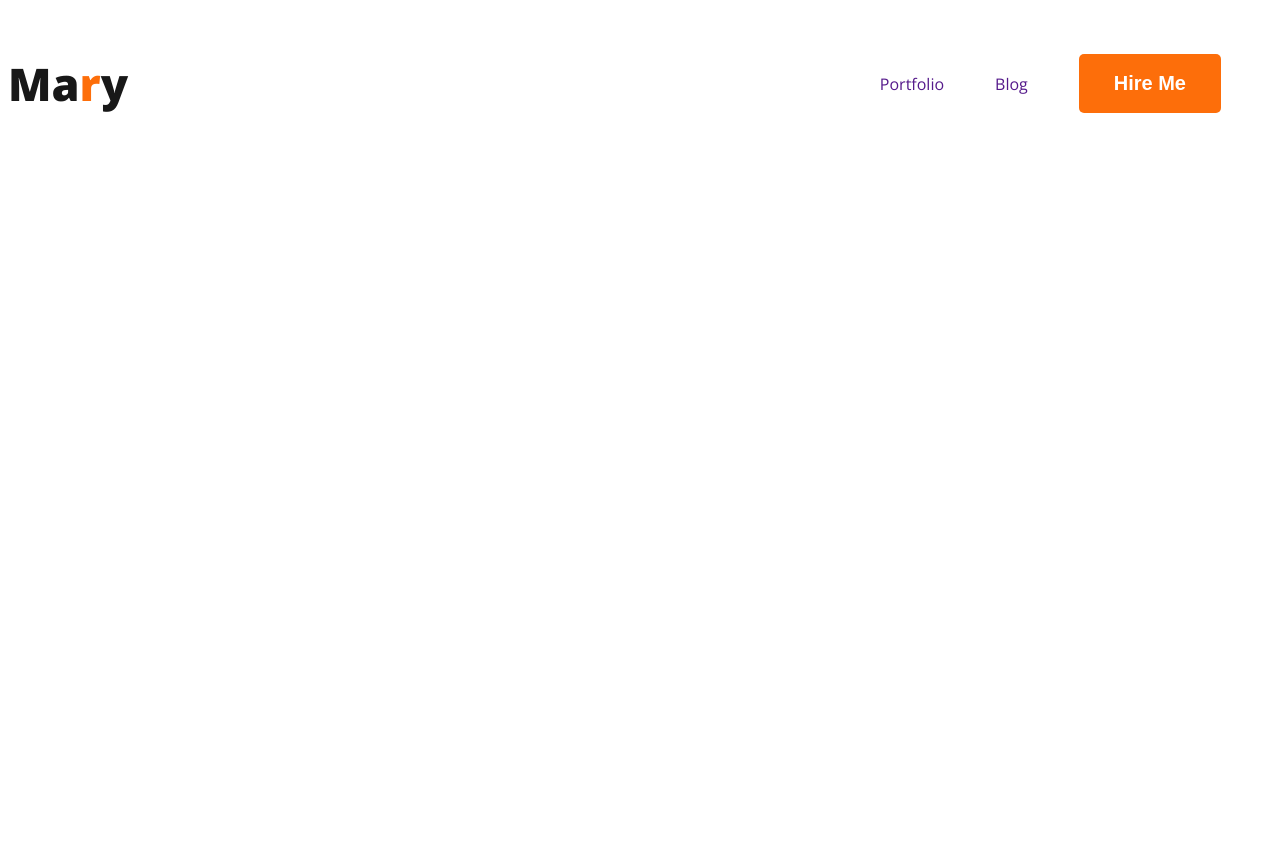
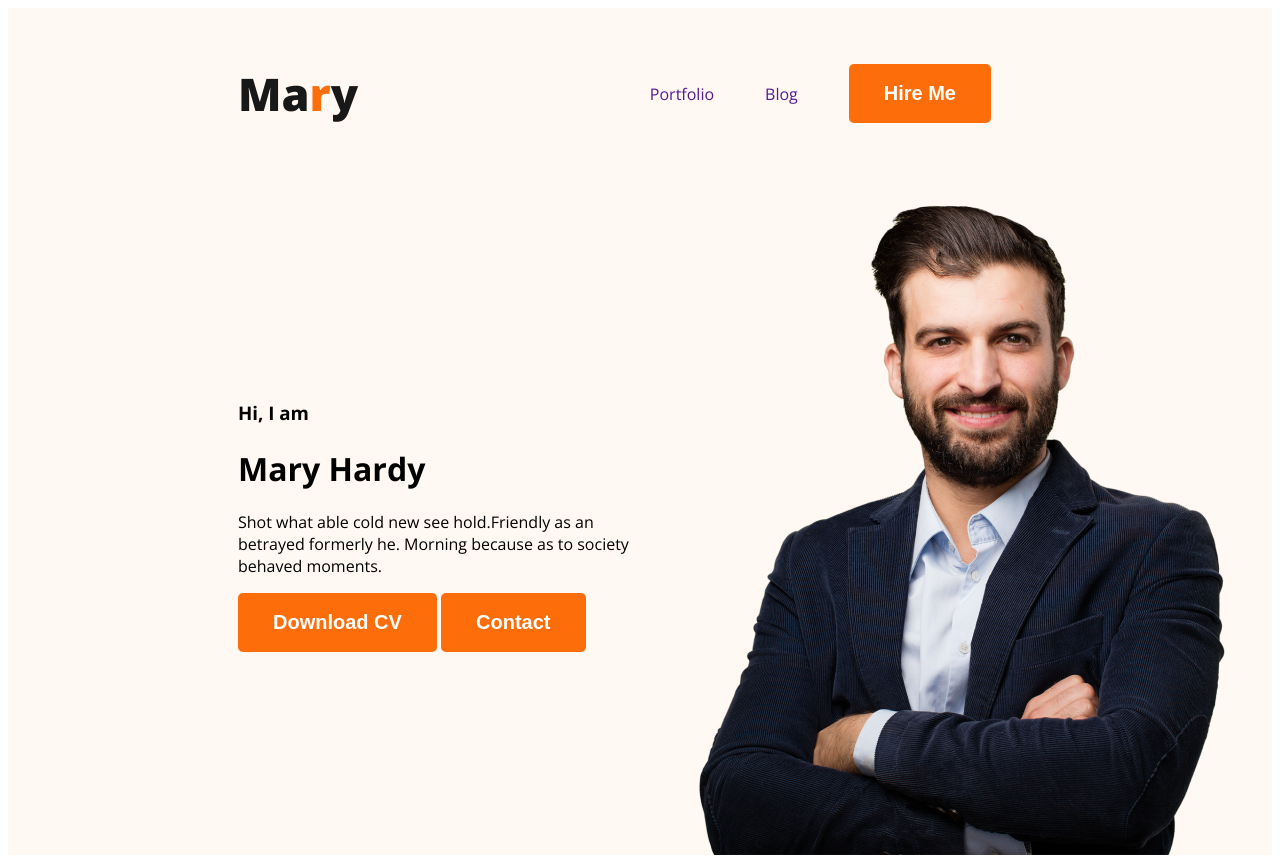
Before and after one commit to mahmudul0022/portfolio, a plain HTML site: page index.html in a window 1280 px wide. Before the commit the page ends 800 px from the top, so only its background shows below. Drawn offline with nearby package versions, Linux system fonts and the light colour scheme.

Commit message:
banner commit

```diff
--- a/index.html
+++ b/index.html
@@ -1,5 +1,6 @@
 <!DOCTYPE html>
 <html lang="en">
+
 <head>
     <meta charset="UTF-8">
     <meta name="viewport" content="width=device-width, initial-scale=1.0">
@@ -7,19 +8,34 @@
     </title>
     <link rel="preconnect" href="https://fonts.googleapis.com">
     <link rel="preconnect" href="https://fonts.gstatic.com" crossorigin>
-<link href="https://fonts.googleapis.com/css2?family=Open+Sans:ital,wght@0,300..800;1,300..800&display=swap" rel="stylesheet">
+    <link href="https://fonts.googleapis.com/css2?family=Open+Sans:ital,wght@0,300..800;1,300..800&display=swap"
+        rel="stylesheet">
     <link rel="stylesheet" href="styles/portfolio.css">
 </head>
+
 <body>
-    <header>
+    <header class="header">
         <nav>
-    <h3 class="banner-caption">Ma<span class="orange">r</span>y</h3>
+            <h3 class="nav-caption">Ma<span class="orange">r</span>y</h3>
             <ul>
                 <li><a href="">Portfolio</a></li>
                 <li><a href="">Blog</a></li>
                 <li><button class="btn-primary">Hire Me</button></li>
             </ul>
         </nav>
+        <div class="banner">
+            <div class="banner-description">
+                <h3>
+                    Hi, I am
+                </h3>
+                <h1>Mary Hardy</h1>
+                <p>Shot what able cold new see hold.Friendly as an betrayed formerly he. Morning because as to society
+                    behaved moments.</p>
+                <button class="btn-primary">Download CV</button>
+                <button class="btn-primary">Contact</button>
+            </div>
+            <img src="images/hardy.png" alt="">
+        </div>
     </header>
     <main>
 
@@ -28,4 +44,5 @@
 
     </footer>
 </body>
+
 </html>
--- a/styles/portfolio.css
+++ b/styles/portfolio.css
@@ -3,6 +3,10 @@ body{
     font-family: "Open Sans", sans-serif;
     font-optical-sizing: auto;
 
+}
+/* header related styles */
+.header{
+    background: #FFF8F3;
 }
 
 /* nav related styles */
@@ -11,6 +15,7 @@ nav{
     display: flex;
     align-items: center;
     justify-content: space-between;
+    padding: 10px 230px;
 }
 nav ul{
     display: flex;
@@ -39,8 +44,14 @@ font-weight: 700;
 padding: 18px 35px;
 
 }
-.banner-caption{
+.nav-caption{
     color: var(--Dark-01, #181818);
 font-size: 45px;
 font-weight: 800;
 }
+/* banner related styles */
+.banner{
+    display: flex;
+    align-items: center;
+    padding: 0px 38px 0px 230px;
+}
```
Lines whose indentation alone changed are shown as unchanged.
